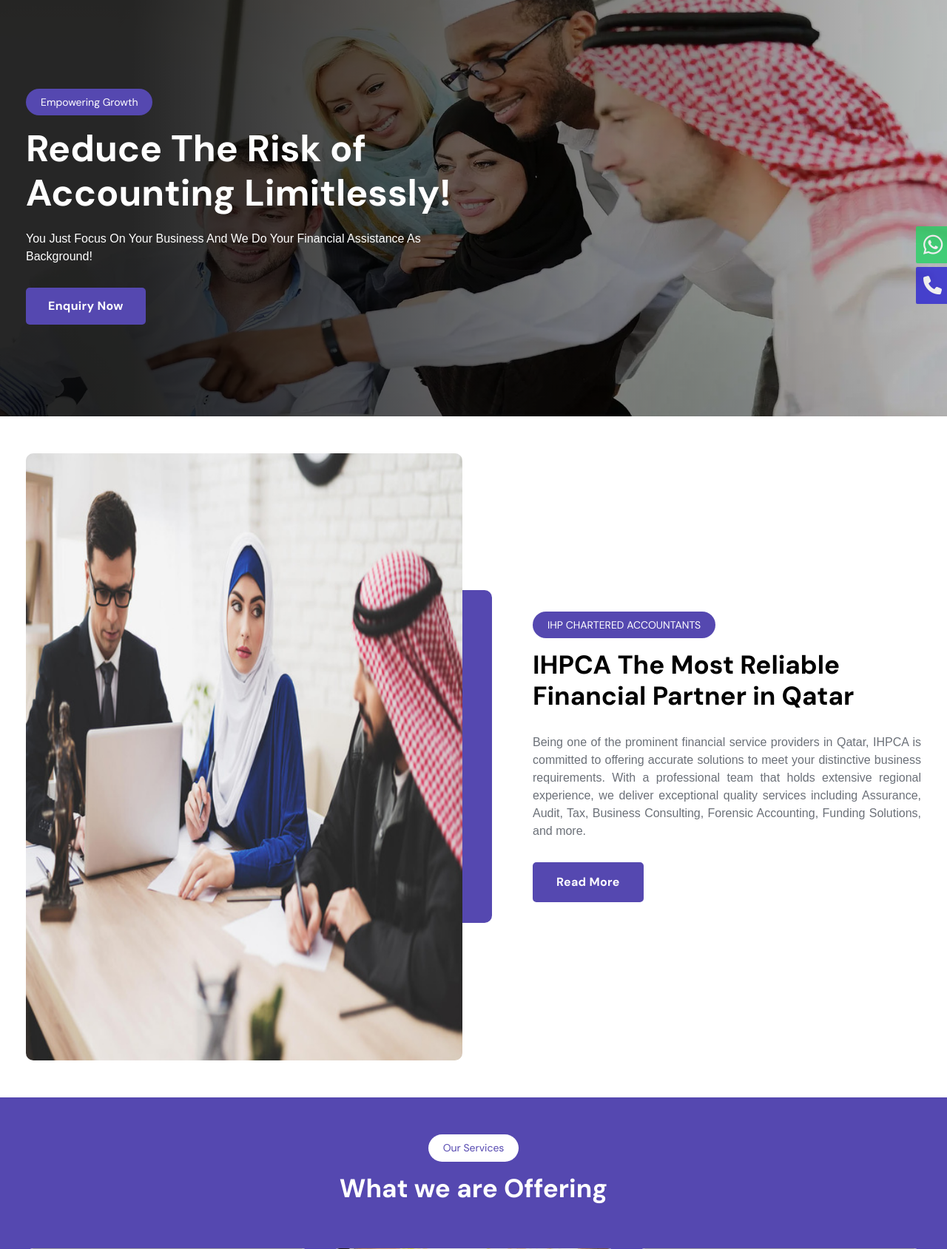
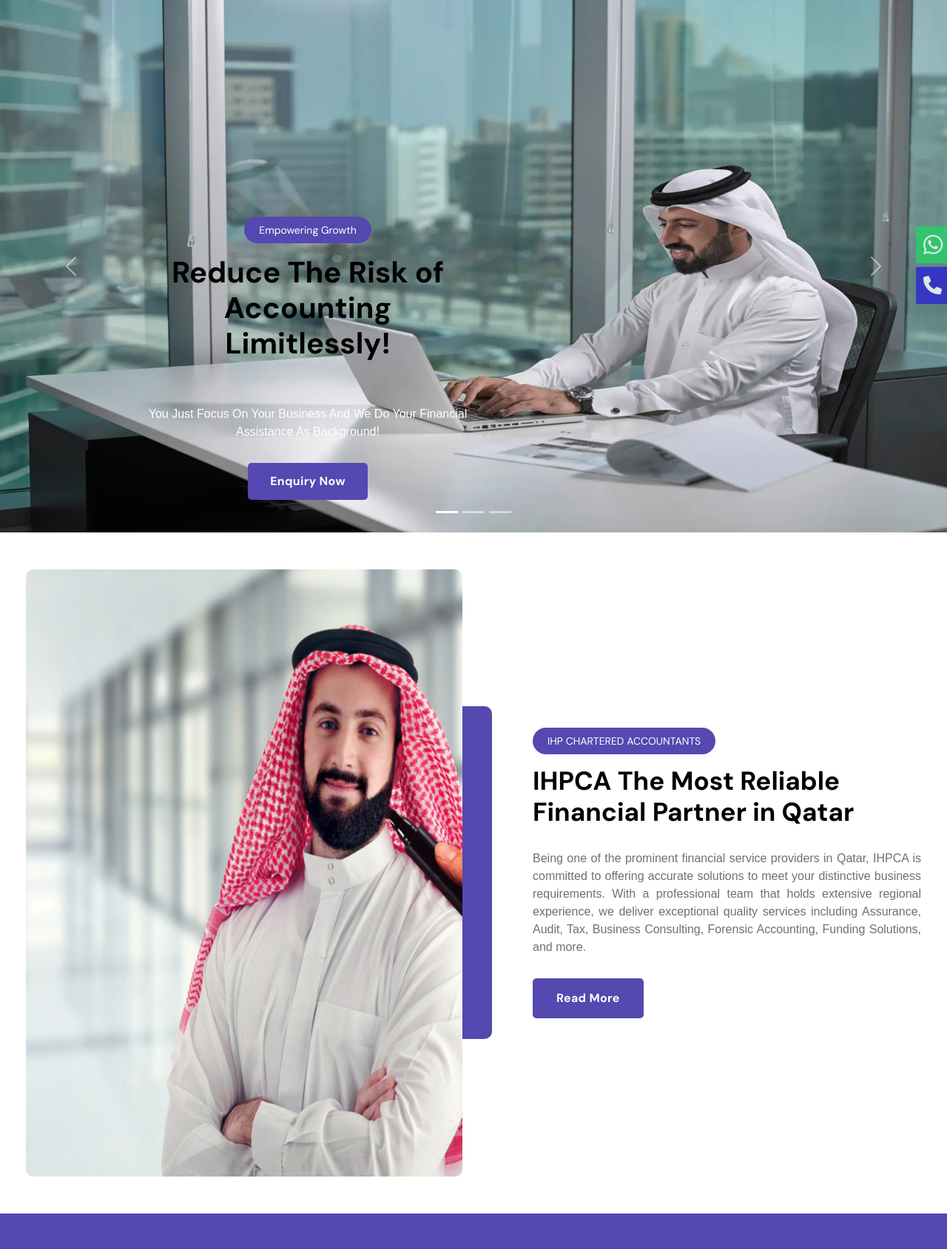
Before and after one commit to Midhlajrahman/rpms, a Django app: page / in a window 1280 px wide. Shown: the part 144-1833 px from the top of the page at 74% size. Run offline with Django 5.2, Linux system fonts and the light colour scheme; data comes from the database, SQL or seed files in the repository; some libraries are stand-ins or nearby versions; grey boxes are pictures that could not be loaded.

Commit message:
image slider added

```diff
--- a/templates/web/about.html
+++ b/templates/web/about.html
@@ -32,7 +32,7 @@
                     <!-- About video start -->
 					<div class="about-video wow fadeInLeft"  >
                         <figure class="image-anime">
-                            <img src="{% static 'web/images/arab4.png' %}" alt="">
+                            <img src="{% static 'web/images/shutterstock3.jpg' %}" alt="">
                         </figure>
 					</div>
 					<!-- About video end -->
--- a/templates/web/base.html
+++ b/templates/web/base.html
@@ -65,14 +65,16 @@
       <script src="https://oss.maxcdn.com/html5shiv/3.7.2/html5shiv.min.js' %}"></script>
       <script src="https://oss.maxcdn.com/respond/1.4.2/respond.min.js' %}"></script>
     <![endif]-->
+
+
+
+
 </head>
 {% include "web/partials/header.html" %}
 {% block content %}{% endblock %}
 
 
 {% include "web/partials/footer.html" %}
-
-
   <!-- Jquery Library File -->
   <script src="{% static 'web/js/jquery-3.7.1.min.js' %}"></script>
   <!-- Bootstrap js file -->
@@ -104,6 +106,9 @@
   <script src="{% static 'web/js/function.js' %}"></script>
 
   <script src="{% static 'web/js/ajax.js' %}"></script>
+  <script src="https://cdnjs.cloudflare.com/ajax/libs/OwlCarousel2/2.3.4/owl.carousel.min.js"></script>
+
+
 
 </body>
 </html>
--- a/templates/web/index.html
+++ b/templates/web/index.html
@@ -3,28 +3,102 @@
 {% block content %}
 
     <!-- Hero Section Start -->
-    <div class="hero parallaxie">
+    <!-- <div class="hero parallaxie">
         <div class="container">
             <div class="row">
                 <div class="col-lg-6 col-md-8">
-                    <!-- Section Title start -->
                     <div class="section-title">
-                        <h3 class=" "  >Empowering Growth</h3>
+                        <h3 class=" ">Empowering Growth</h3>
                         <h1 class="text-anime">Reduce The Risk of Accounting Limitlessly!</h1>
                     </div>
                     <!-- Section Title end -->
 
                     <!-- Hero Body start -->
-                    <div class="hero-body">
-                        <p class=" "  >You Just Focus On Your Business And We Do Your Financial Assistance As Background! </p>
+                    <!-- <div class="hero-body">
+                        <p class=" " >You Just Focus On Your Business And We Do Your Financial Assistance As Background! </p>
                         <a href="{% url 'web:contact' %}" class="btn-default hero-btn  " data-wow-delay="0.75s">Enquiry Now</a>
-                    </div>
+                    </div>  -->
                     <!-- Hero Body end -->
-                </div>
+                {% comment %} </div>
             </div>
         </div>
     </div>
-    <!-- Hero Section End -->
+</div> {% endcomment %}
+<!-- Hero Section End -->
+  <div id="carouselExampleCaptions" class="carousel slide" data-bs-ride="carousel" data-bs-interval="3000">
+    <div class="carousel-indicators">
+      <button type="button" data-bs-target="#carouselExampleCaptions" data-bs-slide-to="0" class="active" aria-current="true" aria-label="Slide 1"></button>
+      <button type="button" data-bs-target="#carouselExampleCaptions" data-bs-slide-to="1" aria-label="Slide 2"></button>
+      <button type="button" data-bs-target="#carouselExampleCaptions" data-bs-slide-to="2" aria-label="Slide 3"></button>
+    </div>
+    <div class="carousel-inner">
+      <div class="carousel-item active">
+        <img src="{% static 'web/images/arablap.webp' %}" class="d-block w-100" alt="...">
+        <div class="carousel-caption d-none d-md-block">
+          <div class="col-lg-6 col-md-8">
+            <div class="section-title">
+              <h3 class=" ">Empowering Growth</h3>
+              <h1 class="text-anime">Reduce The Risk of Accounting Limitlessly!</h1>
+            </div>
+            <!-- Section Title end -->
+
+            <!-- Hero Body start -->
+            <div class="hero-body">
+              <p class=" ">You Just Focus On Your Business And We Do Your Financial Assistance As Background! </p>
+              <a id="euquiry" href="{% url 'web:contact' %}" class="btn-default hero-btn  " data-wow-delay="0.75s">Enquiry Now</a>
+            </div>
+            <!-- Hero Body end -->
+          </div>
+        </div>
+      </div>
+      <div class="carousel-item">
+        <img src="{% static 'web/images/arab2.webp' %}" class="d-block w-100" alt="...">
+        <div class="carousel-caption d-none d-md-block">
+            <div class="col-lg-6 col-md-8">
+                <div class="section-title">
+                  <h3 class=" ">Empowering Growth</h3>
+                  <h1 class="text-anime">Reduce The Risk of Accounting Limitlessly!</h1>
+                </div>
+                <!-- Section Title end -->
+
+                <!-- Hero Body start -->
+                <div class="hero-body">
+                  <p class=" ">You Just Focus On Your Business And We Do Your Financial Assistance As Background! </p>
+                  <a id="euquiry" href="{% url 'web:contact' %}" class="btn-default hero-btn  " data-wow-delay="0.75s">Enquiry Now</a>
+                </div>
+                <!-- Hero Body end -->
+              </div>
+        </div>
+      </div>
+      <div class="carousel-item">
+        <img src="{% static 'web/images/GettyImages5.jpg' %}" class="d-block w-100" alt="...">
+        <div class="carousel-caption d-none d-md-block">
+            <div class="col-lg-6 col-md-8">
+                <div class="section-title">
+                  <h3 class=" ">Empowering Growth</h3>
+                  <h1 class="text-anime">Reduce The Risk of Accounting Limitlessly!</h1>
+                </div>
+                <!-- Section Title end -->
+
+                <!-- Hero Body start -->
+                <div class="hero-body">
+                  <p class=" ">You Just Focus On Your Business And We Do Your Financial Assistance As Background! </p>
+                  <a id="euquiry" href="{% url 'web:contact' %}" class="btn-default hero-btn  " data-wow-delay="0.75s">Enquiry Now</a>
+                </div>
+                <!-- Hero Body end -->
+              </div>
+        </div>
+      </div>
+    </div>
+    <button class="carousel-control-prev" type="button" data-bs-target="#carouselExampleCaptions" data-bs-slide="prev">
+      <span class="carousel-control-prev-icon" aria-hidden="true"></span>
+      <span class="visually-hidden">Previous</span>
+    </button>
+    <button class="carousel-control-next" type="button" data-bs-target="#carouselExampleCaptions" data-bs-slide="next">
+      <span class="carousel-control-next-icon" aria-hidden="true"></span>
+      <span class="visually-hidden">Next</span>
+    </button>
+  </div>
 
 
     <!-- About Section Start -->
@@ -35,7 +109,7 @@
                     <!-- About video start -->
 					<div class="about-video wow fadeInLeft"  >
                         <figure class="image-anime">
-                            <img src="{% static 'web/images/bigstock-Lawyer.jpg' %}" alt="">
+                            <img src="{% static 'web/images/beard-thickening-pen-1 (1).jpg' %}" alt="">
                         </figure>
 					</div>
 					<!-- About video end -->
@@ -86,7 +160,7 @@
                 {% for service in services %}
                 <!-- Services Step Box Start -->
                 <div class="col-lg-4 col-md-12">
-                    <div class="step-box   service-box"  >
+                    <div class="step-box   service-box">
                         <!-- Step Box Img start -->
                         <div class="step-img">
                             <figure class="image-anime">
@@ -423,6 +497,12 @@
     <!-- Our Articles End -->
 
     <!-- Footer Start -->
-
-
+    {% comment %} <script>
+        // Initialize the carousel with options
+        var myCarousel = document.querySelector('#carouselExampleCaptions');
+        var carousel = new bootstrap.Carousel(myCarousel, {
+            interval: 5000, // Adjust the interval as needed (in milliseconds)
+            wrap: true // Allow wrapping of slides
+        });
+    </script> {% endcomment %}
   {% endblock %}
```
Also changed, not shown: static/web/images/GettyImages5.jpg (added), static/web/images/arab2.webp (added), static/web/images/arablap.webp (added), static/web/images/beard-thickening-pen-1 (1).jpg (added), static/web/images/shutterstock3.jpg (added).
